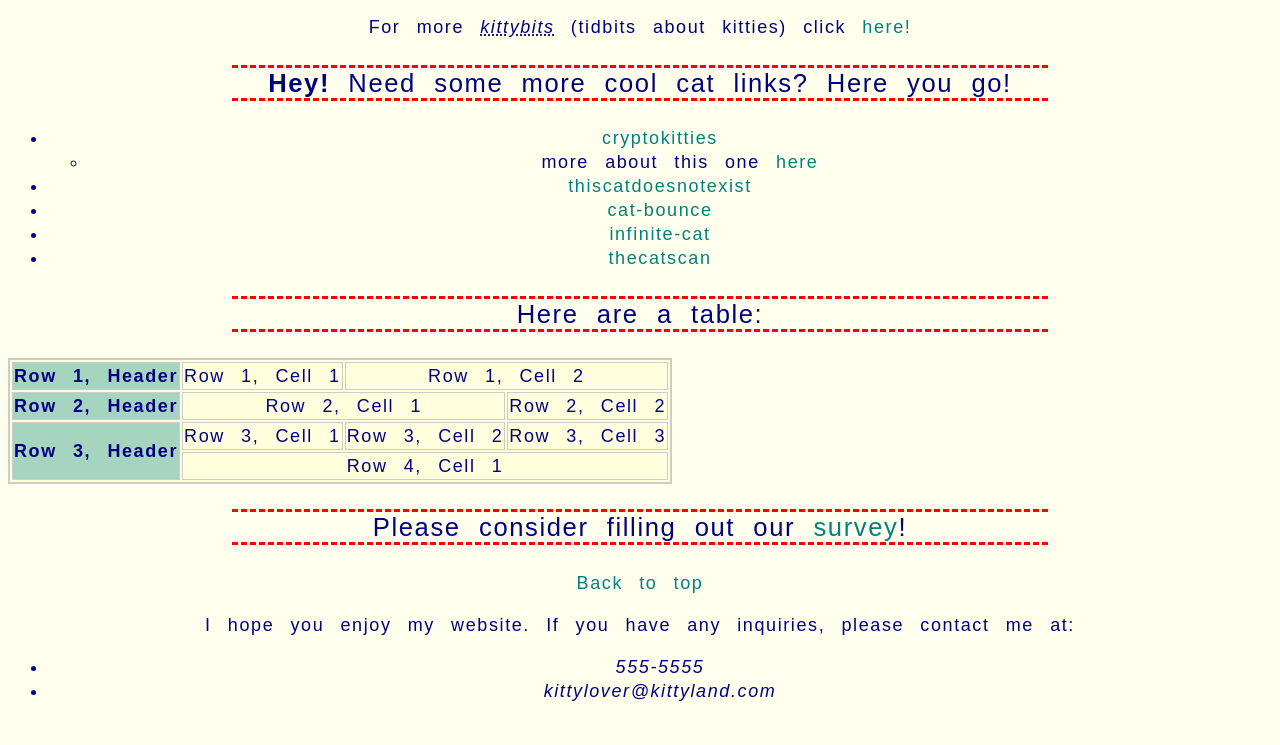
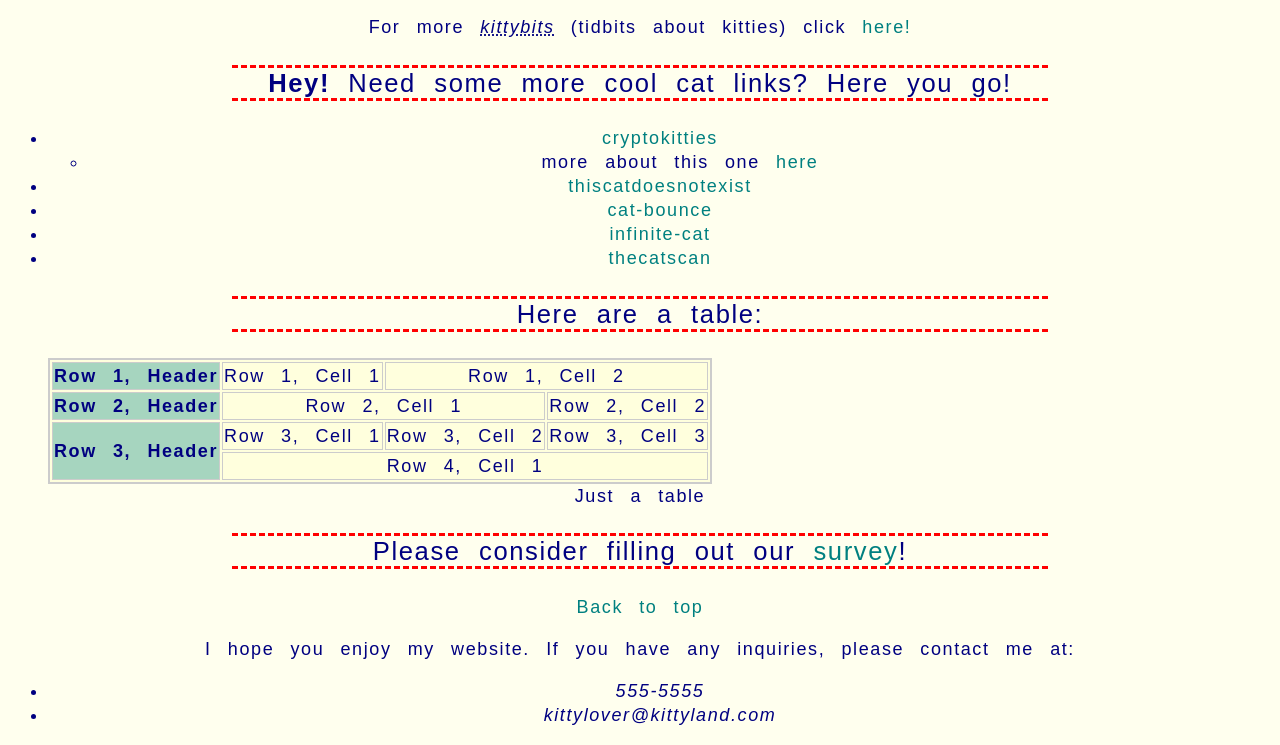
Before and after one commit to gigi-boop/kitty-tribute-page, a plain HTML site: page index.html in a window 1280 px wide. Shown: the part 1069-1814 px from the top of the page. Before the commit the page ends 1790 px from the top, so only its background shows below. Drawn offline with Linux system fonts and the light colour scheme.

Commit message:
put table in figure tags

```diff
--- a/index.html
+++ b/index.html
@@ -54,6 +54,8 @@
 		</ul>
 
 		<h3>Here are a table:</h3>
+
+		<figure>
 			<table>
 				<tr>
 					<th>Row 1, Header</th>
@@ -75,6 +77,9 @@
 					<td colspan="3">Row 4, Cell 1</td>
 				</tr>
 			</table>
+			<figcaption>Just a table</figcaption>
+		</figure>
+
 
 		<h3>Please consider filling out our <a href="survey.html" target="_blank">survey</a>!</h3>
 
```
Lines whose indentation alone changed are shown as unchanged.
